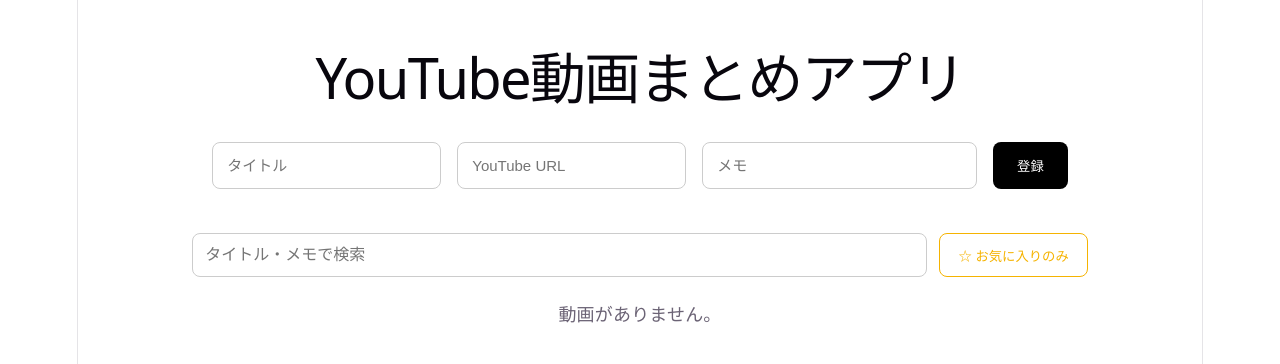
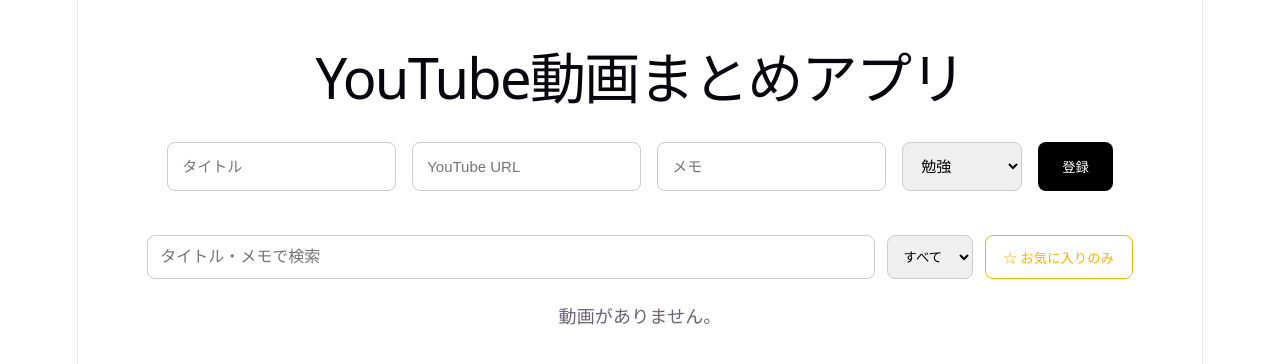
Before and after one commit to ka2ki1/video-stock-frontend, a React (Vite) app: page / in a window 1280 px wide. Shown: the top 364 px of the page. Built offline with nearby package versions, Linux system fonts and the light colour scheme.

Commit message:
feat: add video tag filtering

```diff
--- a/src/App.jsx
+++ b/src/App.jsx
@@ -17,6 +17,7 @@
   const [editingVideo, setEditingVideo] = useState(null);
   const [searchKeyword, setSearchKeyword] = useState("");
   const [showOnlyFavorite, setShowOnlyFavorite] = useState(false);
+  const [selectedTag, setSelectedTag] = useState("all");
 
   useEffect(() => {
     localStorage.setItem("videos", JSON.stringify(videos));
@@ -83,7 +84,10 @@
 
     const matchesFavorite = showOnlyFavorite ? video.favorite : true;
 
-    return matchesKeyword && matchesFavorite;
+    const matchesTag =
+      selectedTag === "all" ? true : video.tag === selectedTag;
+
+    return matchesKeyword && matchesFavorite && matchesTag;
   });
 
   return (
@@ -118,6 +122,23 @@
           }}
         />
 
+        <select
+          value={selectedTag}
+          onChange={(e) => setSelectedTag(e.target.value)}
+          style={{
+            padding: "12px",
+            borderRadius: "8px",
+            border: "1px solid #ccc",
+          }}
+        >
+          <option value="all">すべて</option>
+          <option value="勉強">勉強</option>
+          <option value="音楽">音楽</option>
+          <option value="料理">料理</option>
+          <option value="筋トレ">筋トレ</option>
+          <option value="その他">その他</option>
+        </select>
+
         <button
           onClick={() => setShowOnlyFavorite(!showOnlyFavorite)}
           style={{
--- a/src/components/VideoForm.jsx
+++ b/src/components/VideoForm.jsx
@@ -4,12 +4,14 @@
   const [title, setTitle] = useState("");
   const [url, setUrl] = useState("");
   const [memo, setMemo] = useState("");
+  const [tag, setTag] = useState("勉強");
 
   useEffect(() => {
     if (editingVideo) {
       setTitle(editingVideo.title);
       setUrl(editingVideo.url);
       setMemo(editingVideo.memo || "");
+      setTag(editingVideo.tag || "勉強");
     }
   }, [editingVideo]);
 
@@ -17,6 +19,7 @@
     setTitle("");
     setUrl("");
     setMemo("");
+    setTag("勉強");
   }
 
   function handleSubmit() {
@@ -28,12 +31,14 @@
         title,
         url,
         memo,
+        tag,
       });
     } else {
       onAdd({
         title,
         url,
         memo,
+        tag,
       });
     }
 
@@ -57,8 +62,8 @@
       style={{
         display: "grid",
         gridTemplateColumns: editingVideo
-          ? "1fr 1fr 1.2fr auto auto"
-          : "1fr 1fr 1.2fr auto",
+          ? "1fr 1fr 1fr 120px auto auto"
+          : "1fr 1fr 1fr 120px auto",
         gap: "16px",
         background: "#fff",
         padding: "20px",
@@ -89,6 +94,18 @@
         onChange={(e) => setMemo(e.target.value)}
         style={inputStyle}
       />
+
+      <select
+        value={tag}
+        onChange={(e) => setTag(e.target.value)}
+        style={inputStyle}
+      >
+        <option value="勉強">勉強</option>
+        <option value="音楽">音楽</option>
+        <option value="料理">料理</option>
+        <option value="筋トレ">筋トレ</option>
+        <option value="その他">その他</option>
+      </select>
 
       <button
         onClick={handleSubmit}
--- a/src/components/VideoItem.jsx
+++ b/src/components/VideoItem.jsx
@@ -114,6 +114,20 @@
 
         <h3>{video.title}</h3>
 
+        {video.tag && (
+          <p
+            style={{
+              display: "inline-block",
+              padding: "4px 8px",
+              borderRadius: "999px",
+              background: "#f1f1f1",
+              fontSize: "12px",
+            }}
+          >
+            {video.tag}
+          </p>
+        )}
+
         {video.memo && <p>{video.memo}</p>}
 
         <button
--- a/src/index.css
+++ b/src/index.css
@@ -109,3 +109,13 @@
   padding: 4px 8px;
   background: var(--code-bg);
 }
+
+.search-input {
+  width: 100%;
+  margin: 20px 0 28px;
+  padding: 14px 16px;
+  font-size: 16px;
+  border: 2px solid #111;
+  border-radius: 8px;
+  background: white;
+}
```
